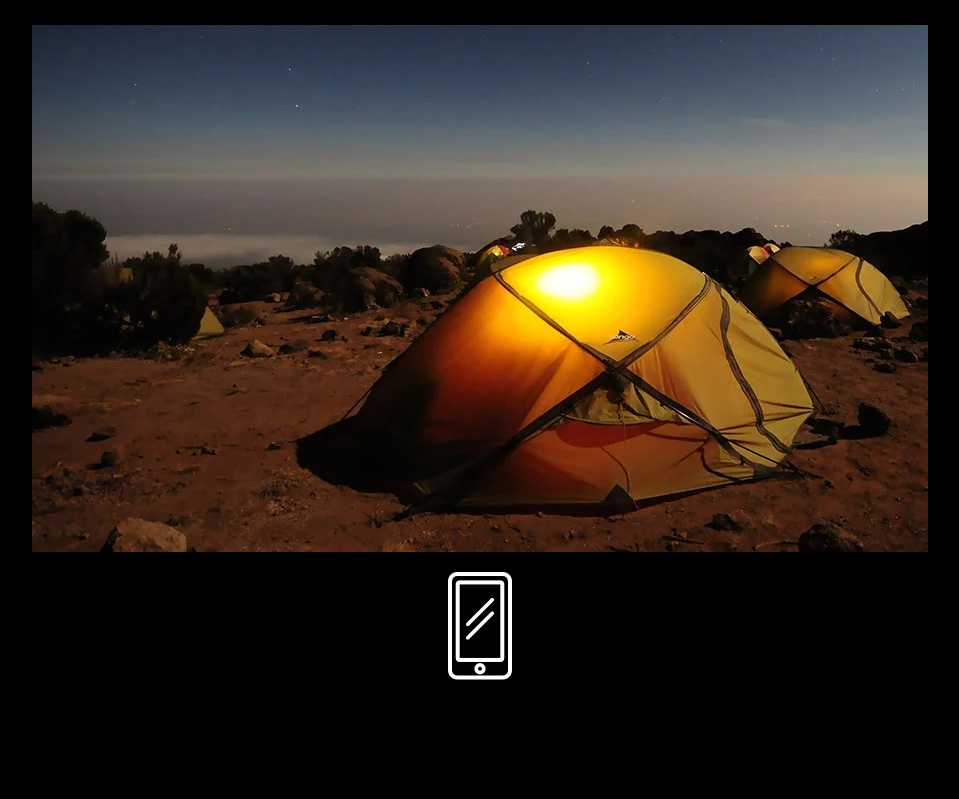
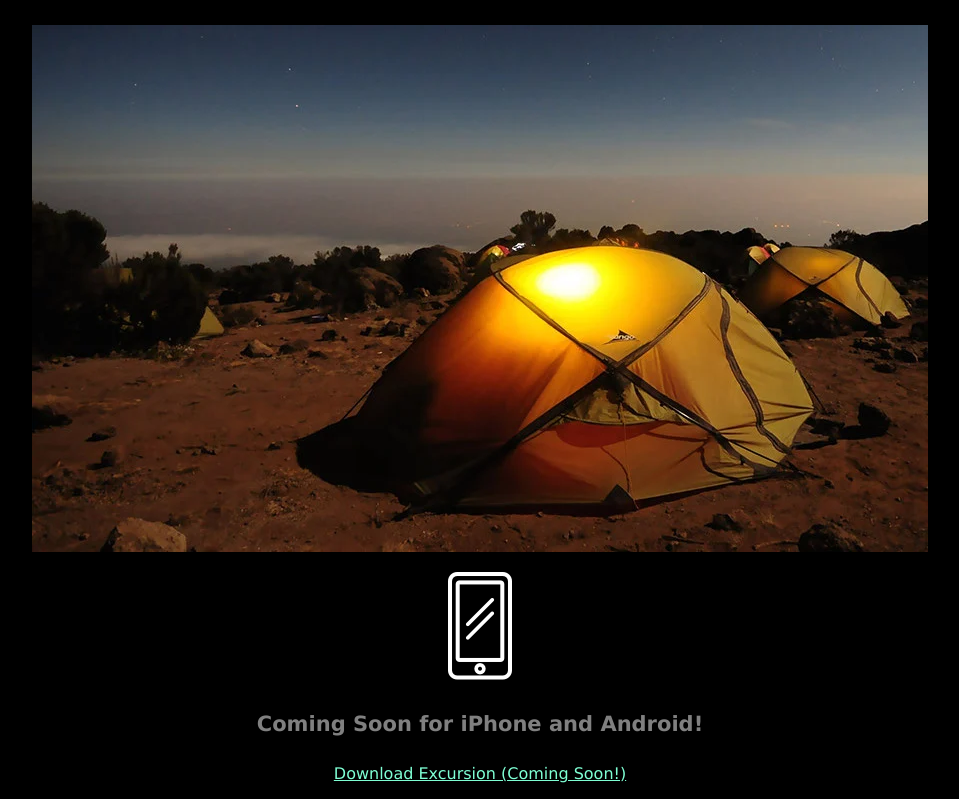
Before and after one commit to Minaksheebari/Excursion, a plain HTML site: page Excursion website/index.html in a window 1280 px wide. Shown: the part 482-1281 px from the top of the page, without its empty margins (160-1119 px from the left). Before the commit the page ends 1182 px from the top, so only its background shows below. Drawn offline with Linux system fonts and the light colour scheme.

Commit message:
Changes done

```diff
--- a/Excursion website/index.html
+++ b/Excursion website/index.html
@@ -18,5 +18,8 @@
     <p><img src="/resources/images/camp.jpg"></p>
     <p><img src="/resources/images/phone.png"></p>
 
+    <h4 class="header--sub-header">Coming Soon for iPhone and Android!</h4>
+    <p><a class="link--cta" href="#">Download Excursion (Coming Soon!)</a></p>
+
 </body>
 </html>
```
